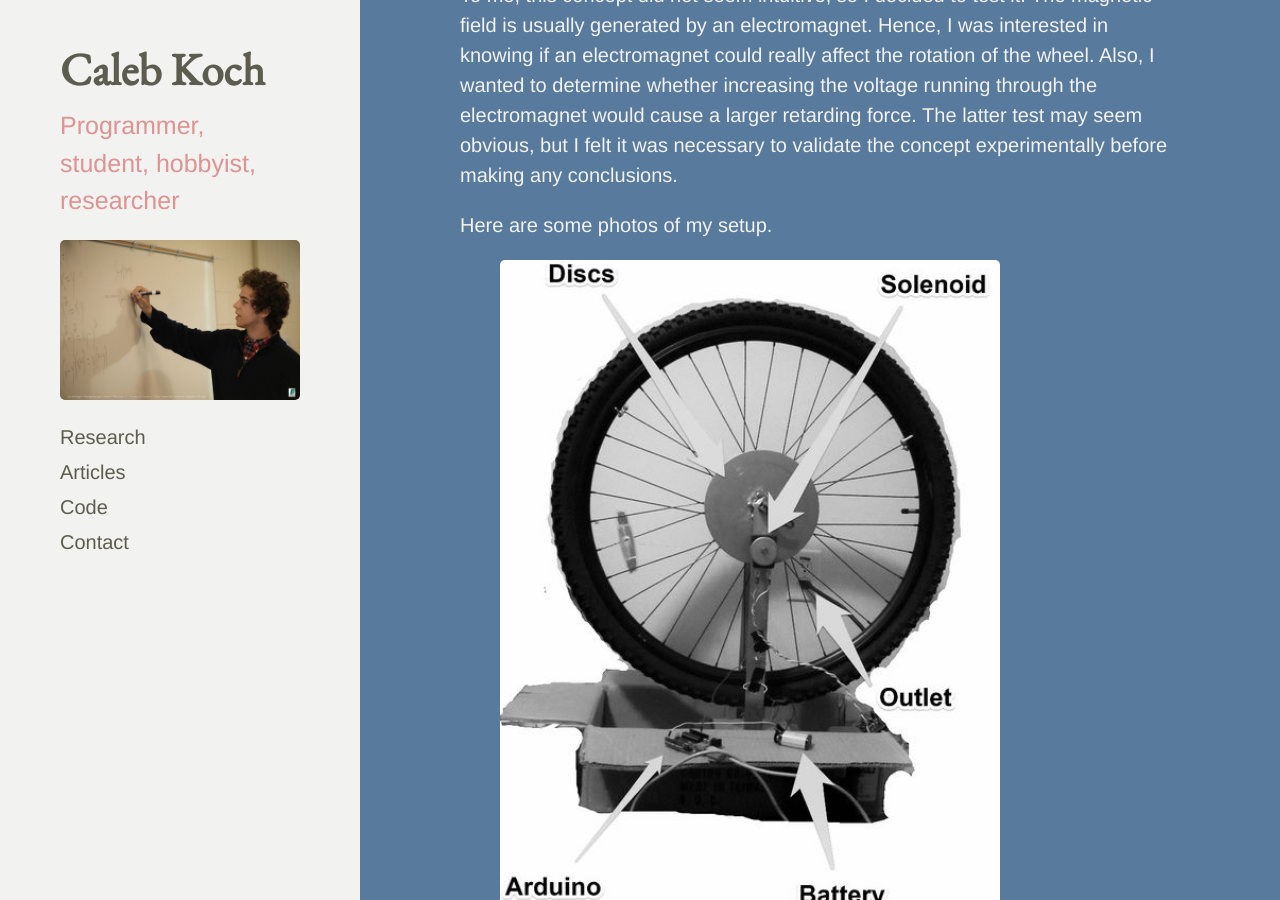
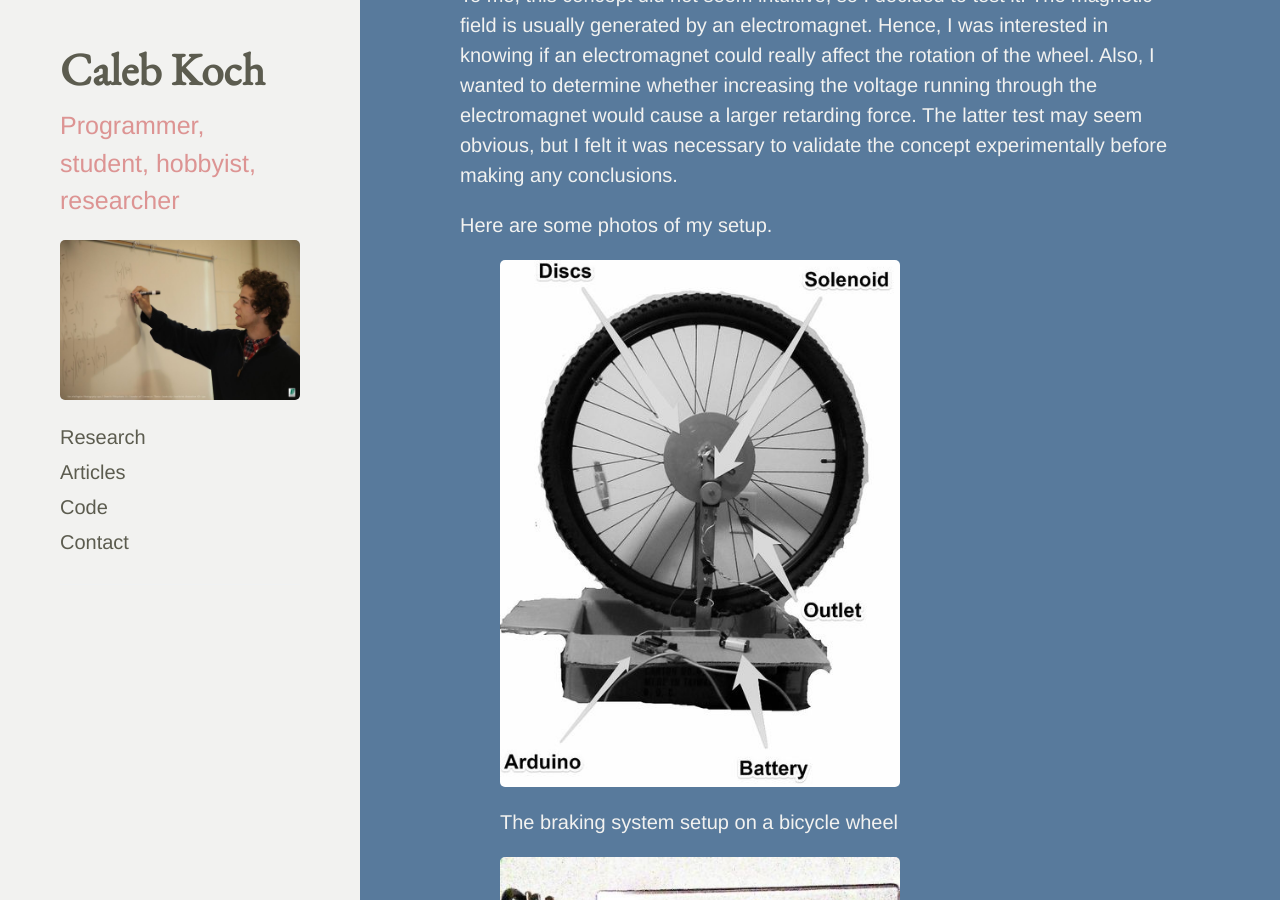
Before and after one commit to cakoch10/cakoch10.github.io, a Jekyll site: the page built from electromagnetism.md, in a window 1280 px wide and 900 px high, scrolled down 540 px. Built offline with Jekyll 4.4.1, drawn with Linux system fonts in a browser that asks for light colours; Markdown is read by kramdown in place of the engine named in the settings.

Commit message:
Update electromagnetism.md

```diff
--- a/electromagnetism.md
+++ b/electromagnetism.md
@@ -9,16 +9,16 @@
 <span style="color:#f2f2f0">Here are some photos of my setup.</span>
 
 <figure>
-  <img src="https://raw.githubusercontent.com/cakoch10/cakoch10.github.io/master/public/main.jpg" alt="Photo of Brake" style="width: 500px;" />
+  <img src="https://raw.githubusercontent.com/cakoch10/cakoch10.github.io/master/public/main.jpg" alt="Photo of Brake" style="width: 400px;" />
   <figcaption><span style="color:#f2f2f0">The braking system setup on a bicycle wheel</span></figcaption>
 </figure>
 
 <figure>
-  <img src="https://raw.githubusercontent.com/cakoch10/cakoch10.github.io/master/public/power.jpg" alt="Photo of Brake" style="width: 500px;" />
+  <img src="https://raw.githubusercontent.com/cakoch10/cakoch10.github.io/master/public/power.jpg" alt="Photo of Brake" style="width: 400px;" />
   <figcaption><span style="color:#f2f2f0">The power supply used to convert AC to DC and modulate voltage</span></figcaption>
 </figure>
 
 <figure>
-  <img src="https://raw.githubusercontent.com/cakoch10/cakoch10.github.io/master/public/diagram.jpg" alt="Photo of Brake" style="width: 500px;" />
+  <img src="https://raw.githubusercontent.com/cakoch10/cakoch10.github.io/master/public/diagram.jpg" alt="Photo of Brake" style="width: 300px;" />
   <figcaption><span style="color:#f2f2f0">Close-up of the electromagnet</span></figcaption>
 </figure>
```
